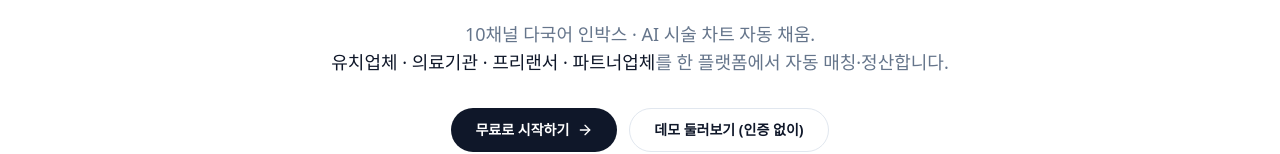
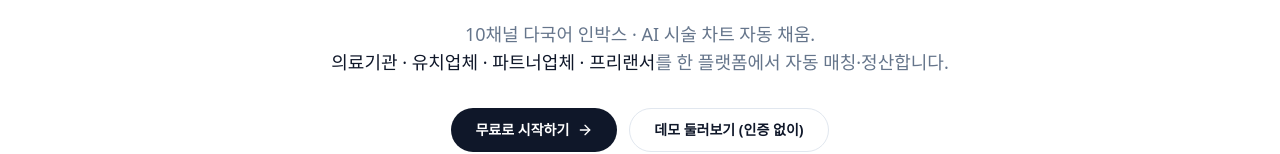
Before and after one commit to ldh9271-cmyk/earlymedi, a Next.js app: page / in a window 1280 px wide. Shown: the part 422-576 px from the top of the page. Built offline with nearby package versions, Linux system fonts and the light colour scheme; no server answers; a web font is replaced by a local one.

Commit message:
fix(landing): hero subtitle actor order matches card grid
의료기관 · 유치업체 · 파트너업체 · 프리랜서 (was 유치업체 first).

```diff
--- a/app/page.tsx
+++ b/app/page.tsx
@@ -141,7 +141,7 @@ function Hero(): JSX.Element {
           <p className="mx-auto mt-5 max-w-2xl text-balance text-base text-muted-foreground md:text-lg">
             10채널 다국어 인박스 · AI 시술 차트 자동 채움.
             <br className="hidden md:inline" />
-            <span className="font-medium text-foreground">유치업체 · 의료기관 · 프리랜서 · 파트너업체</span>를 한 플랫폼에서 자동 매칭·정산합니다.
+            <span className="font-medium text-foreground">의료기관 · 유치업체 · 파트너업체 · 프리랜서</span>를 한 플랫폼에서 자동 매칭·정산합니다.
           </p>
           <div className="mt-8 flex flex-wrap items-center justify-center gap-3">
             <Link
```
